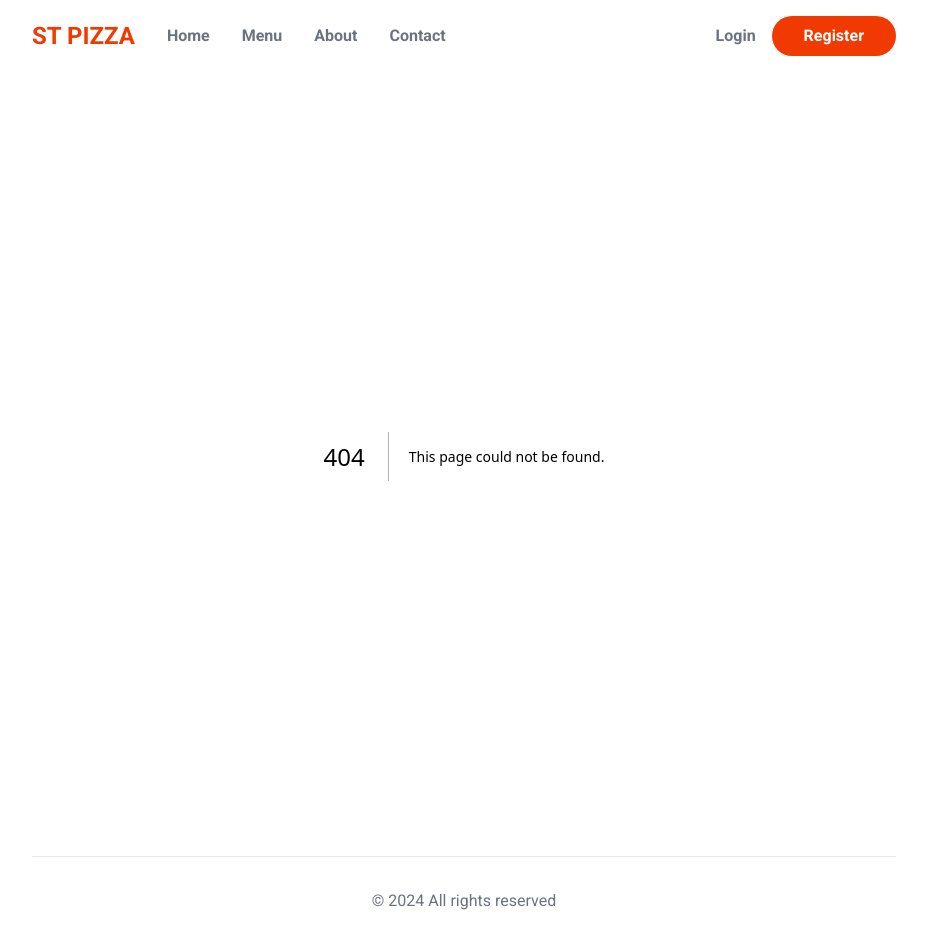
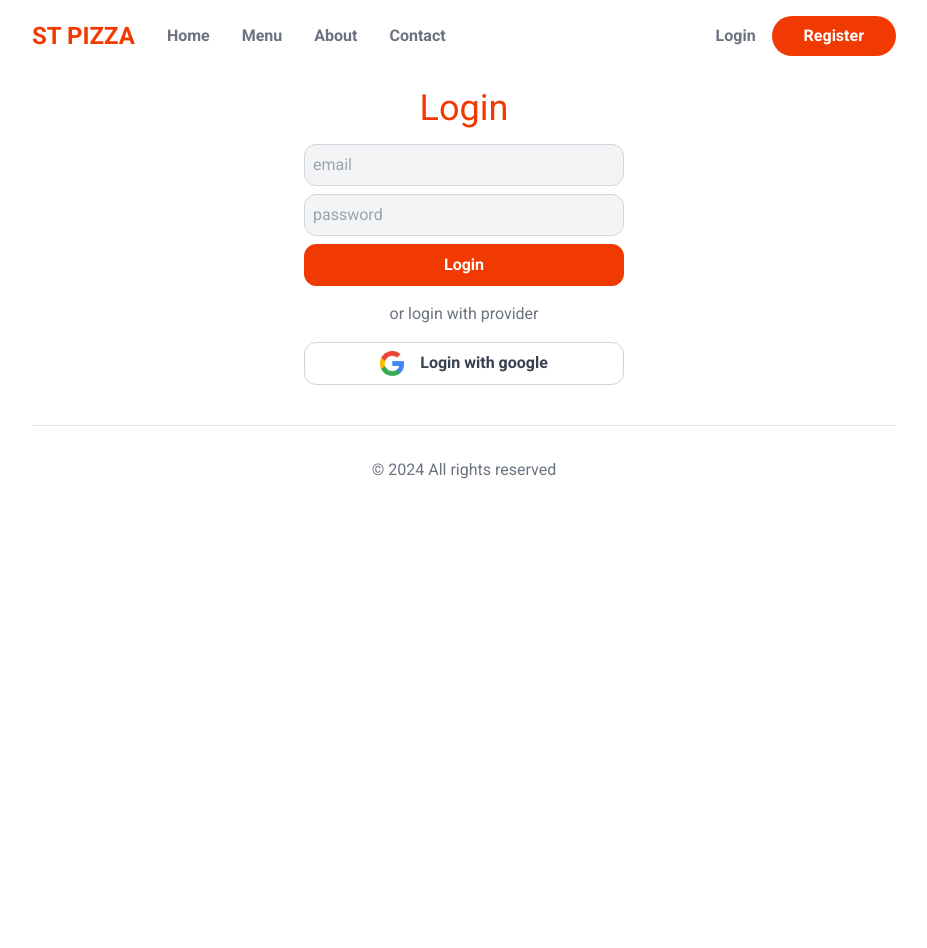
Before and after one commit to Arturgouveia1970/food-ordering-app, a Next.js app: page /login in a window 1280 px wide. Before the commit this address had no page. Shown: the top 948 px of the page, without its empty margins (176-1103 px from the left). After the commit the page ends 800 px from the top, so only its background shows below. Built offline with nearby package versions, Linux system fonts and the light colour scheme.

Commit message:
working on login...

```diff
--- /dev/null
+++ b/src/app/api/auth/[...nextauth]/route.js
@@ -0,0 +1,37 @@
+import mongoose from "mongoose";
+import NextAuth from "next-auth";
+import CredentialsProvider from "next-auth/providers/credentials";
+import {User} from '@/models/User';
+import bcrypt from "bcrypt";
+
+const handler = NextAuth({
+  secret: process.env.SECRET,
+  providers: [
+    CredentialsProvider({
+      name: 'Credentials',
+      id: 'credentials',
+      credentials: {
+        username: { label: "Email", type: "email", placeholder: "test@example.com" },
+        password: { label: "Password", type: "password" },
+      },
+      async authorize(credentials, req) {
+        const email = credentials?.email;
+        const password = credentials?.password;
+
+        console.log({credentials});
+
+        mongoose.connect(process.env.MONGO_URL);
+        const user = await User.findOne({email});
+        const passwordOk = user && bcrypt.compareSync(password, user.password);
+        console.log({passwordOk})
+        if (passwordOk) {
+          return user;
+        }
+
+        return null
+      }
+    })
+  ],
+});
+
+export { handler as GET, handler as POST }
--- a/src/app/api/auth/[...nextauth]/route.ts
+++ /dev/null
@@ -1,42 +0,0 @@
-import NextAuth from "next-auth"
-import CredentialsProvider from "next-auth/providers/credentials"
-
-const handler = NextAuth({
-  providers: [
-    CredentialsProvider({
-      // The name to display on the sign in form (e.g. 'Sign in with...')
-      name: 'Credentials',
-      // The credentials is used to generate a suitable form on the sign in page.
-      // You can specify whatever fields you are expecting to be submitted.
-      // e.g. domain, username, password, 2FA token, etc.
-      // You can pass any HTML attribute to the <input> tag through the object.
-      credentials: {
-        username: { label: "Email", type: "email", placeholder: "example@email.co." },
-        password: { label: "Password", type: "password" }
-      },
-      async authorize(credentials, req) {
-        // You need to provide your own logic here that takes the credentials
-        // submitted and returns either a object representing a user or value
-        // that is false/null if the credentials are invalid.
-        // e.g. return { id: 1, name: 'J Smith', email: 'jsmith@example.com' }
-        // You can also use the `req` object to obtain additional parameters
-        // (i.e., the request IP address)
-        const res = await fetch("/your/endpoint", {
-          method: 'POST',
-          body: JSON.stringify(credentials),
-          headers: { "Content-Type": "application/json" }
-        })
-        const user = await res.json()
-
-        // If no error and we have user data, return it
-        if (res.ok && user) {
-          return user
-        }
-        // Return null if user data could not be retrieved
-        return null
-      }
-    })
-  ]
-})
-
-export { handler as GET, handler as POST }
--- /dev/null
+++ b/src/app/login/page.js
@@ -0,0 +1,54 @@
+"use client";
+import { signIn } from "next-auth/react";
+import Image from "next/image";
+import { useState } from "react";
+
+export default function LoginPage() {
+  const [email, setEmail] = useState("");
+  const [password, setPassword] = useState("");
+  const [loginInProgress, setLoginInProgress] = useState(false);
+
+  async function handleFormSubmit(ev) {
+    ev.preventDefault();
+    setLoginInProgress(true);
+    await signIn('credentials', {email, password})
+    setLoginInProgress(false);
+  }
+
+  return (
+    <section className="mt-8">
+      <h1 className="text-center text-primary text-4xl mb-4">Login</h1>
+      <form className="max-w-xs mx-auto" onSubmit={handleFormSubmit}>
+        <input
+          type="email"
+          name="email"
+          placeholder="email"
+          value={email}
+          disabled={loginInProgress}
+          onChange={(ev) => setEmail(ev.target.value)}
+        />
+        <input
+          type="password"
+          name="password"
+          placeholder="password"
+          value={password}
+          disabled={loginInProgress}
+          onChange={(ev) => setPassword(ev.target.value)}
+        />
+        <button disabled={loginInProgress} type="submit">
+          Login
+        </button>
+        <div className="my-4 text-center text-gray-500">
+          or login with provider
+        </div>
+        <button
+          type="button" // onClick={() => signIn('google', {callbackUrl: '/'})}
+          className="flex gap-4 justify-center mb-10"
+        >
+          <Image src={"/google.png"} alt={""} width={24} height={24} />
+          Login with google
+        </button>
+      </form>
+    </section>
+  );
+}
--- a/src/app/register/page.js
+++ b/src/app/register/page.js
@@ -1,27 +1,48 @@
 'use client';
 import Image from "next/image";
+import Link from "next/link";
 import React, { useState } from "react";
 
 const RegisterPage = () => {
   const [email, setEmail] = useState("");
   const [password, setPassword] = useState("");
-  const [creatingUser, setCreatingUser] = useState(true);
-  const [userCreated, setUsercreated] = useState(false);
+  const [creatingUser, setCreatingUser] = useState(false);
+  const [userCreated, setUserCreated] = useState(false);
+  const [error, setError] = useState(false);
 
   async function handleFormSubmit(ev) {
     ev.preventDefault();
     setCreatingUser(true);
-    await fetch('/api/register', {
+    setError(false);
+    setUserCreated(false);
+    const response = await fetch('/api/register', {
       method: 'POST',
       body: JSON.stringify({email, password}),
-      headers:  {'Content-Type': 'application/json'}
+      headers: {'Content-Type': 'application/json'},
     });
+    if (response.ok) {
+      setUserCreated(true);
+    }
+    else {
+      setError(true);
+    }
     setCreatingUser(false);
   }
 
   return (
     <section className="mt-8">
       <h1 className="text-center text-primary text-4xl mb-4">register</h1>
+      {userCreated && (
+        <div className="my-4 text-center">
+          User  created successfully!<br /> Please <Link className="underline" href={'/login'}>Login &raquo;</Link> to access your account.
+        </div>
+      )}
+      {error && (
+        <div className="my-4 text-center">
+          An error has occurred.<br />
+          Please try again later
+        </div>
+      )}
       <form className="block max-w-xs mx-auto" onSubmit={handleFormSubmit}>
         <input
           type="email"
@@ -41,7 +62,11 @@ const RegisterPage = () => {
         <div className="my-4 text-center text-gray-500">or login with provider</div>
         <button className="flex gap-4 justify-center">
           <Image src={'/google.png'} alt="google" width={24} height={24}/>
-          Login with Google</button>
+          Login with Google
+        </button>
+        <div className="text-center my-4 text-gray-500 border-t pt-4">
+          Existing account? <Link className="underline" href={'/login'}>Login here &raquo;</Link>
+        </div>
       </form>
     </section>
   );
--- a/src/components/layout/Header.js
+++ b/src/components/layout/Header.js
@@ -1,7 +1,11 @@
+'use client';
+import { useSession } from "next-auth/react";
 import Link from "next/link";
-import React from "react";
+import React, { useState } from "react";
 
 const Header = () => {
+  const session = useSession;
+  console.log(session);
   return (
     <>
       <header className="flex items-center justify-between ">
--- a/tsconfig.json
+++ b/tsconfig.json
@@ -30,7 +30,7 @@
     ".next/types/**/*.ts",
     "**/*.ts",
     "**/*.tsx"
-  ],
+, "src/app/api/auth/[...nextauth]/route.js"  ],
   "exclude": [
     "node_modules"
   ]
```
Also changed, not shown: src/components/AppContext.js (added), 1 other file (tests, documents, lock files or other folders).
